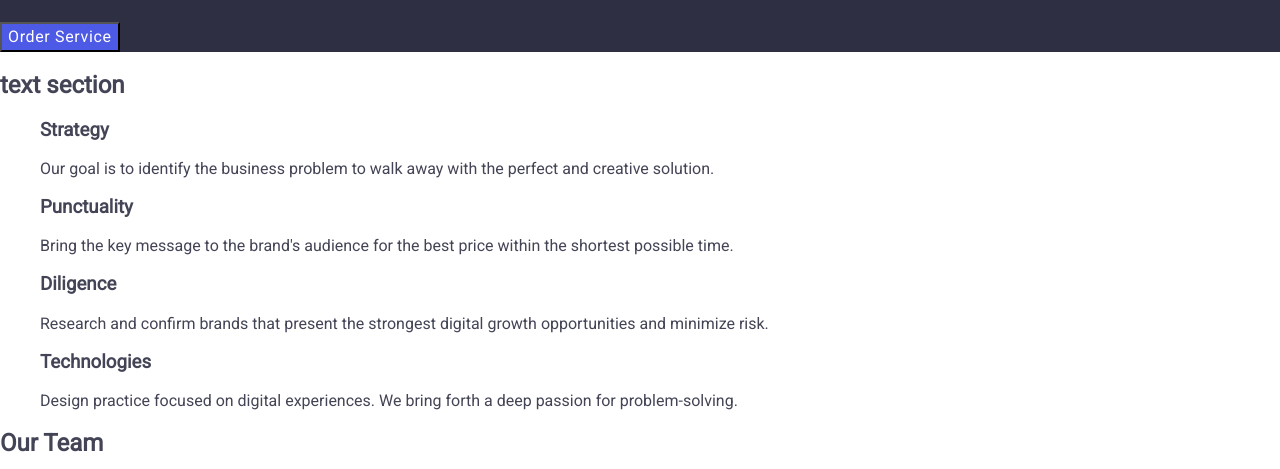
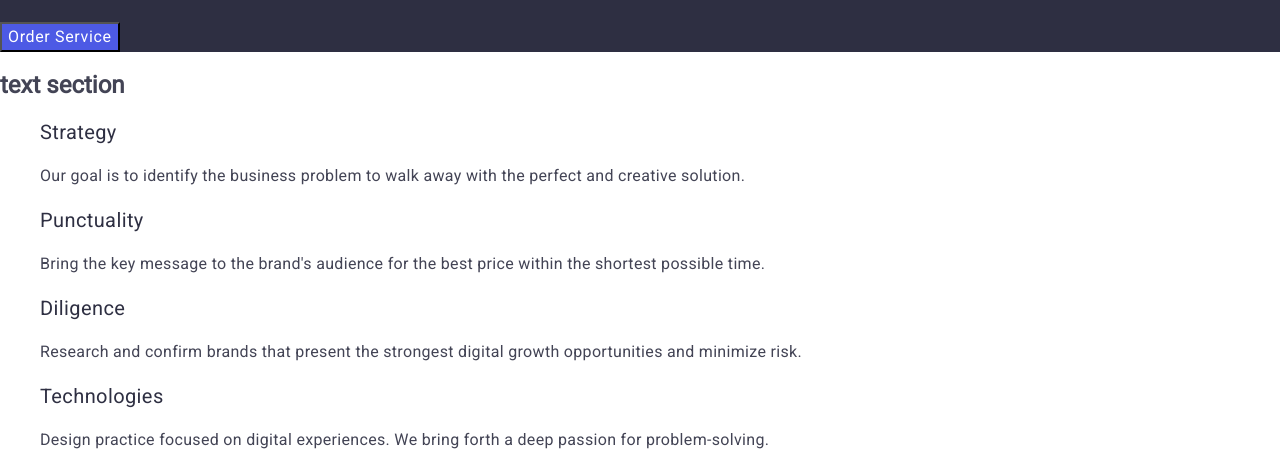
Before and after one commit to Yevhen-Kravchenko798/goit-markup-hw-02, a plain HTML site: page index.html in a window 1280 px wide. Shown: the part 304-773 px from the top of the page. Drawn offline with nearby package versions, Linux system fonts and the light colour scheme.

Commit message:
upgrade 4.0

```diff
--- a/css/styles.css
+++ b/css/styles.css
@@ -47,6 +47,8 @@ ul {
     color: #404bbf;
 }
 
+/**********************address************/
+
 .address {
     font-style: normal;
 }
@@ -66,6 +68,8 @@ ul {
 .footer {
     background-color: #2E2F42;
 }
+
+/****************************section-main***********/
 
  .section-main {
     background-color: #2E2F42;
@@ -98,3 +102,20 @@ ul {
  .main-btn:focus{
         background-color: #404BBF;
  }
+
+ /*************section-text**************/
+
+ .section-hero-list {
+        font-size: 20px;
+        font-weight: 500;
+        line-height: 1.2;
+        letter-spacing: 0.02em;
+        color: #2e2f42;
+ }
+
+ .hero-text-list {
+        font-size: 16px;
+        line-height: 1.5;
+        letter-spacing: 0.02em;
+        color: #434455;
+ }
--- a/index.html
+++ b/index.html
@@ -58,33 +58,33 @@
         <h1 class="main-title">Effective Solutions for Your Business</h1>
         <button class="main-btn" type="button">Order Service</button>
       </section>
-      <section>
-        <h2>text section</h2>
-        <ul>
-          <li>
-            <h3>Strategy</h3>
-            <p>
+      <section class="section">
+        <h2 class="section-text">text section</h2>
+        <ul class="section-list">
+          <li class="section-item">
+            <h3 class="section-hero-list">Strategy</h3>
+            <p class="hero-text-list">
               Our goal is to identify the business problem to walk away with the
               perfect and creative solution.
             </p>
-          </li>
+          </li class="section-item">
           <li>
-            <h3>Punctuality</h3>
-            <p>
+            <h3 class="section-hero-list">Punctuality</h3>
+            <p class="hero-text-list">
               Bring the key message to the brand's audience for the best price
               within the shortest possible time.
             </p>
           </li>
-          <li>
-            <h3>Diligence</h3>
-            <p>
+          <li class="section-item">
+            <h3 class="section-hero-list">Diligence</h3>
+            <p class="hero-text-list">
               Research and confirm brands that present the strongest digital
               growth opportunities and minimize risk.
             </p>
           </li>
           <li>
-            <h3>Technologies</h3>
-            <p>
+            <h3 class="section-hero-list">Technologies</h3>
+            <p class="hero-text-list">
               Design practice focused on digital experiences. We bring forth a
               deep passion for problem-solving.
             </p>
```
